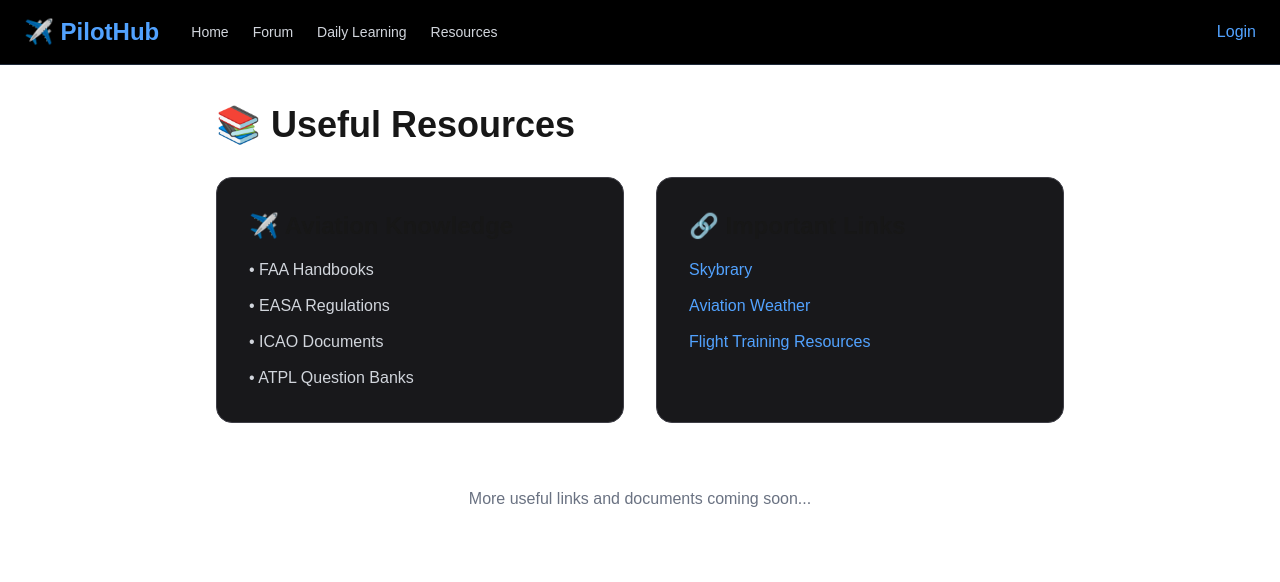
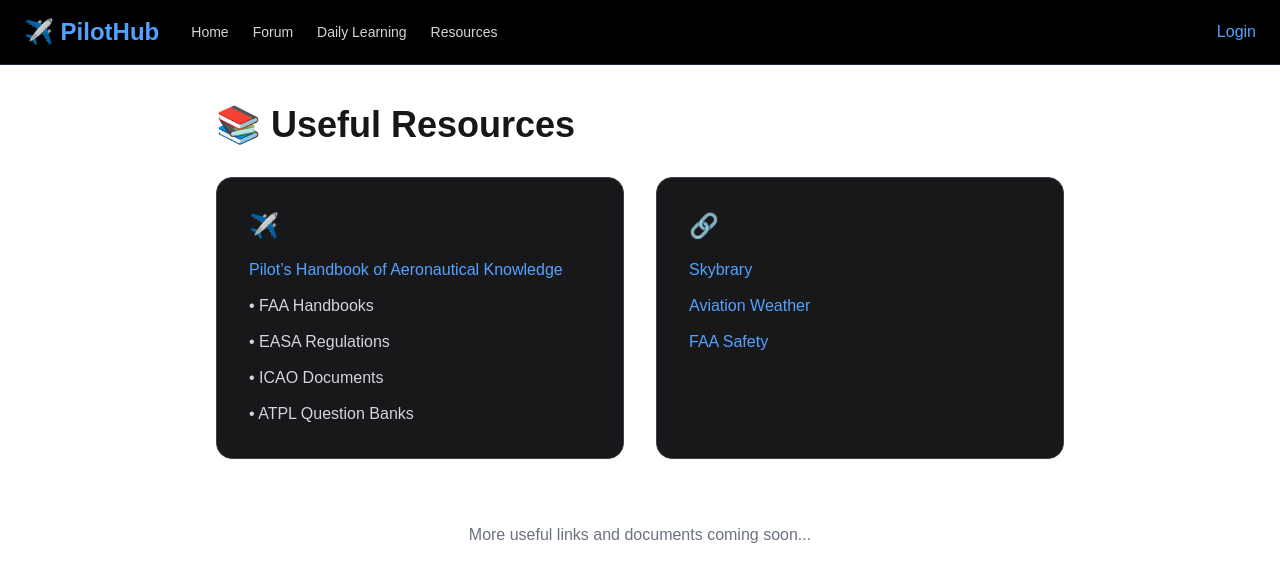
Before and after one commit to yiu0816/pilot-community, a Next.js app: page /resources in a window 1280 px wide. Shown: the top 582 px of the page. Built offline with nearby package versions, Linux system fonts and the light colour scheme; no server answers.

Commit message:
Fixed login and other updates

```diff
--- a/app/(main)/resources/page.tsx
+++ b/app/(main)/resources/page.tsx
@@ -7,6 +7,13 @@ export default function Resources() {
         <div className="bg-zinc-900 p-8 rounded-2xl border border-zinc-700">
           <h2 className="text-2xl font-semibold mb-4">✈️ Aviation Knowledge</h2>
           <ul className="space-y-3 text-gray-300">
+            <li>
+              <a href="https://www.faa.gov/regulations_policies/handbooks_manuals/aviation/phak"
+                 target="_blank"
+                 className="text-blue-400 hover:underline">
+                Pilot’s Handbook of Aeronautical Knowledge
+              </a>
+            </li>
             <li>• FAA Handbooks</li>
             <li>• EASA Regulations</li>
             <li>• ICAO Documents</li>
@@ -17,9 +24,9 @@ export default function Resources() {
         <div className="bg-zinc-900 p-8 rounded-2xl border border-zinc-700">
           <h2 className="text-2xl font-semibold mb-4">🔗 Important Links</h2>
           <ul className="space-y-3 text-blue-400">
-            <li><a href="#" className="hover:underline">Skybrary</a></li>
-            <li><a href="#" className="hover:underline">Aviation Weather</a></li>
-            <li><a href="#" className="hover:underline">Flight Training Resources</a></li>
+            <li><a href="https://skybrary.aero" target="_blank">Skybrary</a></li>
+            <li><a href="https://www.aviationweather.gov" target="_blank">Aviation Weather</a></li>
+            <li><a href="https://www.faasafety.gov" target="_blank">FAA Safety</a></li>
           </ul>
         </div>
       </div>
```
